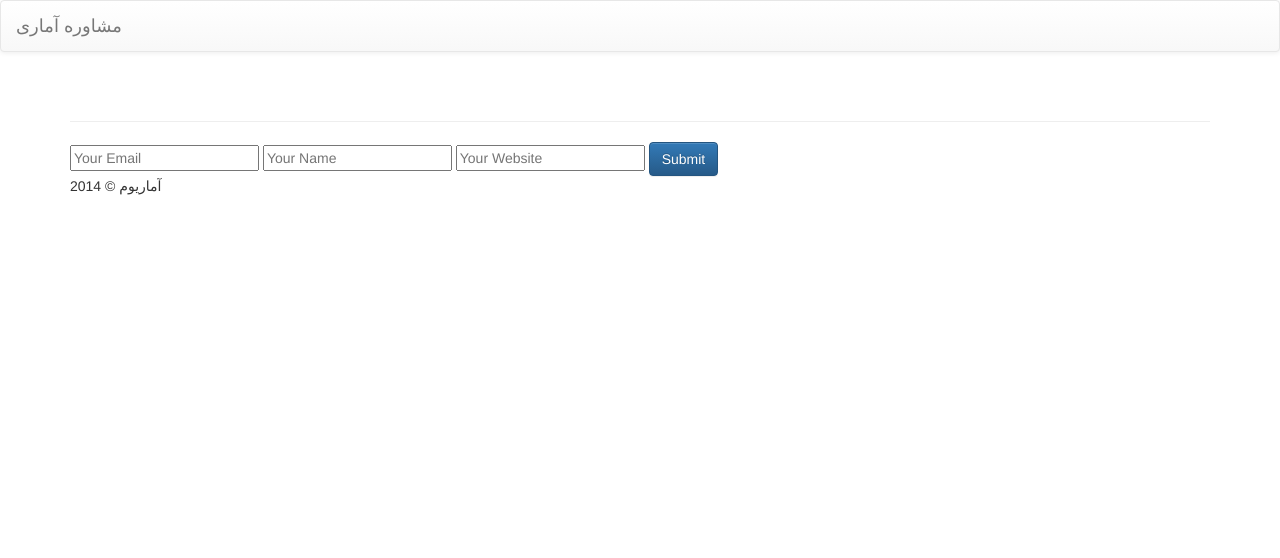
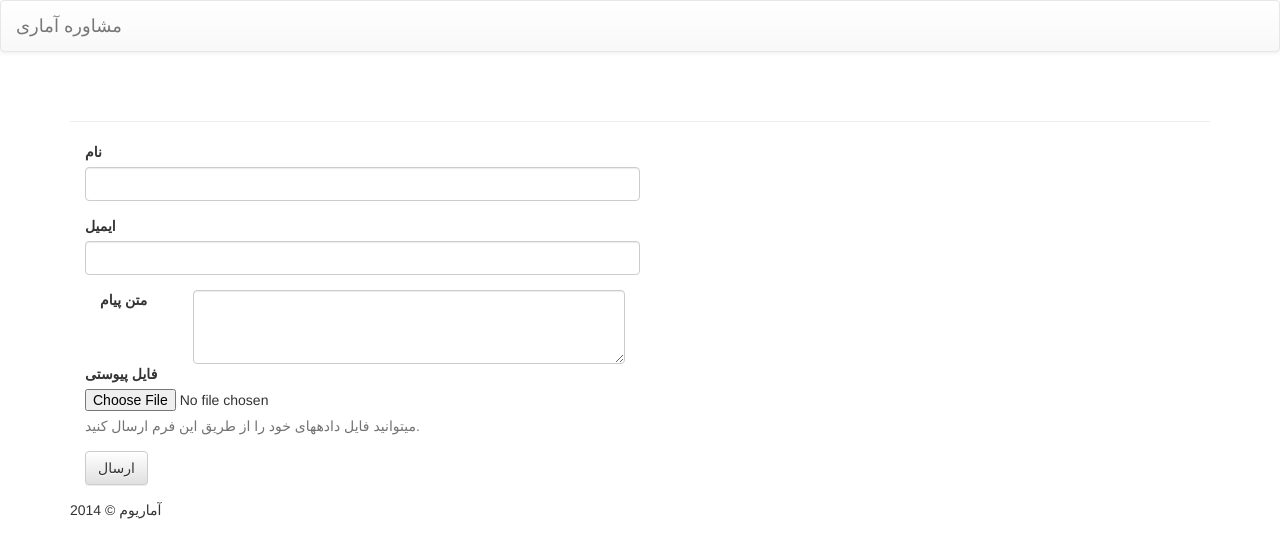
Before and after one commit to mahmoudmy/amary, a Jekyll site: the page built from contact.html, in a window 1280 px wide. Shown: the top 558 px of the page. Built offline with Jekyll 4.4.1, drawn with Linux system fonts in a browser that asks for light colours; nearby versions of some CDN libraries; some web fonts are replaced; library files that are not in the unit come from our copies.

Commit message:
contact page update

```diff
--- a/contact.html
+++ b/contact.html
@@ -1,13 +1,33 @@
 ---
 layout: page
-tilte: تماس
+tilte: تماس با ما
 group: navigation
+permalink: /contact/
 ---
 
-<form accept-charset="UTF-8" action="https://formkeep.com/f/177442f55124" method="POST">
-  <input type="hidden" name="utf8" value="✓">
-  <input type="email" name="email" placeholder="Your Email">
-<input type="text" name="name" placeholder="Your Name">
-<input type="url" name="url" placeholder="Your Website">
-<button type="submit" class="btn btn-primary">Submit</button>
-</form>
+<div class="container">
+	<div class="row clearfix">
+		<div class="col-md-6 column">
+			<form role="form" action="http://formspree.io/help@amary.ir">
+				<div class="form-group">
+					 <label for="name">نام</label><input type="email" class="form-control" id="name" />
+				</div>
+				<div class="form-group">
+					 <label for="email">ایمیل</label><input type="email" class="form-control" id="email" />
+				</div>
+				<div class="form-group">
+      <label for="textArea" class="col-lg-2 control-label">متن پیام</label>
+      <div class="col-lg-10">
+        <textarea class="form-control" rows="3" id="textArea"></textarea>
+      </div>
+				<div class="form-group">
+					 <label for="file">فایل پیوستی</label><input type="file" id="file" />
+					<p class="help-block">
+						میتوانید فایل دادههای خود را از طریق این فرم ارسال کنید.
+					</p>
+				</div>
+				<button type="submit" class="btn btn-default">ارسال</button>
+			</form>
+		</div>
+	</div>
+</div>
```
